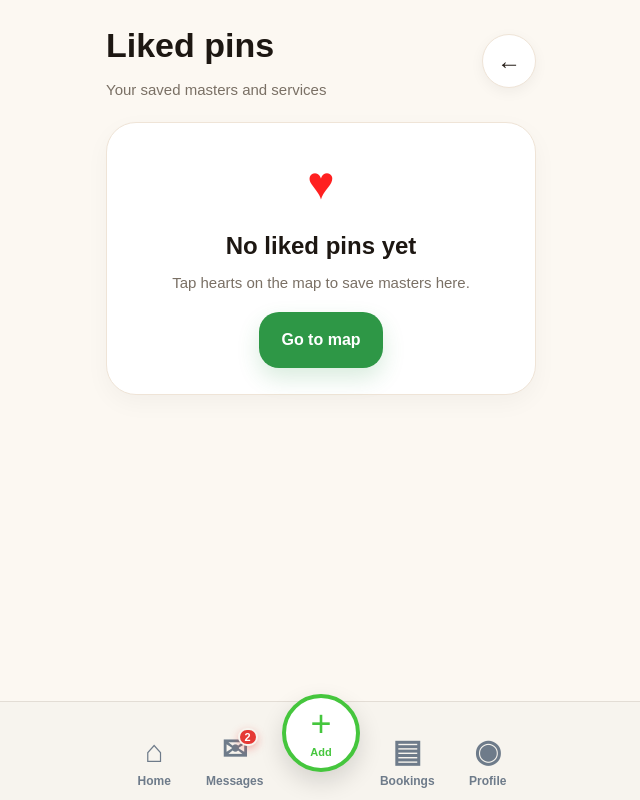
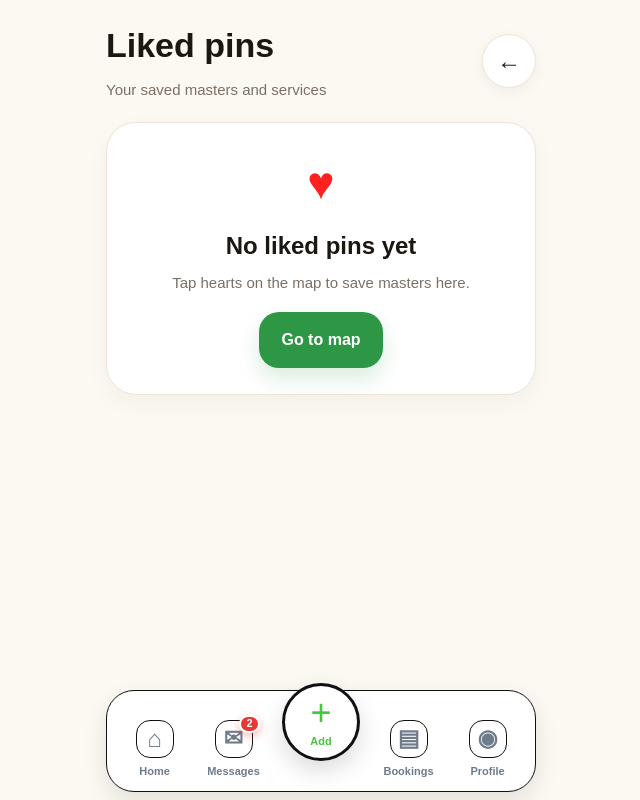
Before and after one commit to bellasalon4u-source/mapbookapp, a Next.js app: page /favorites in a window 1280 px wide. Shown: the whole page, without its empty margins (319-959 px from the left). Built offline with nearby package versions, Linux system fonts and the light colour scheme.

Commit message:
git add components/BottomNav.tsx git commit -m "Refine bottom nav to premium framed style and sync all languages"

```diff
--- a/components/BottomNav.tsx
+++ b/components/BottomNav.tsx
@@ -49,10 +49,18 @@ export default function BottomNav() {
           ? 'Inicio'
           : language === 'RU'
           ? 'Главная'
+          : language === 'UA'
+          ? 'Головна'
           : language === 'CZ'
           ? 'Domů'
           : language === 'DE'
           ? 'Start'
+          : language === 'IT'
+          ? 'Home'
+          : language === 'FR'
+          ? 'Accueil'
+          : language === 'AR'
+          ? 'الرئيسية'
           : language === 'PL'
           ? 'Start'
           : 'Home',
@@ -62,10 +70,18 @@ export default function BottomNav() {
           ? 'Mensajes'
           : language === 'RU'
           ? 'Сообщения'
+          : language === 'UA'
+          ? 'Повідомлення'
           : language === 'CZ'
           ? 'Zprávy'
           : language === 'DE'
           ? 'Nachrichten'
+          : language === 'IT'
+          ? 'Messaggi'
+          : language === 'FR'
+          ? 'Messages'
+          : language === 'AR'
+          ? 'الرسائل'
           : language === 'PL'
           ? 'Wiadomości'
           : 'Messages',
@@ -75,10 +91,18 @@ export default function BottomNav() {
           ? 'Añadir'
           : language === 'RU'
           ? 'Добавить'
+          : language === 'UA'
+          ? 'Додати'
           : language === 'CZ'
           ? 'Přidat'
           : language === 'DE'
           ? 'Hinzufügen'
+          : language === 'IT'
+          ? 'Aggiungi'
+          : language === 'FR'
+          ? 'Ajouter'
+          : language === 'AR'
+          ? 'إضافة'
           : language === 'PL'
           ? 'Dodaj'
           : 'Add',
@@ -88,10 +112,18 @@ export default function BottomNav() {
           ? 'Reservas'
           : language === 'RU'
           ? 'Брони'
+          : language === 'UA'
+          ? 'Броні'
           : language === 'CZ'
           ? 'Rezervace'
           : language === 'DE'
           ? 'Buchungen'
+          : language === 'IT'
+          ? 'Prenotazioni'
+          : language === 'FR'
+          ? 'Réservations'
+          : language === 'AR'
+          ? 'الحجوزات'
           : language === 'PL'
           ? 'Rezerwacje'
           : 'Bookings',
@@ -101,10 +133,18 @@ export default function BottomNav() {
           ? 'Perfil'
           : language === 'RU'
           ? 'Профиль'
+          : language === 'UA'
+          ? 'Профіль'
           : language === 'CZ'
           ? 'Profil'
           : language === 'DE'
           ? 'Profil'
+          : language === 'IT'
+          ? 'Profilo'
+          : language === 'FR'
+          ? 'Profil'
+          : language === 'AR'
+          ? 'الملف'
           : language === 'PL'
           ? 'Profil'
           : 'Profile',
@@ -114,10 +154,18 @@ export default function BottomNav() {
           ? 'Publicidad'
           : language === 'RU'
           ? 'Реклама'
+          : language === 'UA'
+          ? 'Реклама'
           : language === 'CZ'
           ? 'Reklama'
           : language === 'DE'
           ? 'Werbung'
+          : language === 'IT'
+          ? 'Pubblicità'
+          : language === 'FR'
+          ? 'Pub'
+          : language === 'AR'
+          ? 'إعلان'
           : language === 'PL'
           ? 'Reklama'
           : 'Ad',
@@ -127,10 +175,18 @@ export default function BottomNav() {
           ? 'Servicio'
           : language === 'RU'
           ? 'Услуга'
+          : language === 'UA'
+          ? 'Послуга'
           : language === 'CZ'
           ? 'Služba'
           : language === 'DE'
           ? 'Service'
+          : language === 'IT'
+          ? 'Servizio'
+          : language === 'FR'
+          ? 'Service'
+          : language === 'AR'
+          ? 'خدمة'
           : language === 'PL'
           ? 'Usługa'
           : 'Service',
@@ -140,10 +196,18 @@ export default function BottomNav() {
           ? 'Descuento'
           : language === 'RU'
           ? 'Скидка'
+          : language === 'UA'
+          ? 'Знижка'
           : language === 'CZ'
           ? 'Sleva'
           : language === 'DE'
           ? 'Rabatt'
+          : language === 'IT'
+          ? 'Sconto'
+          : language === 'FR'
+          ? 'Réduc.'
+          : language === 'AR'
+          ? 'خصم'
           : language === 'PL'
           ? 'Zniżka'
           : 'Deal',
@@ -153,10 +217,18 @@ export default function BottomNav() {
           ? 'Cerrar'
           : language === 'RU'
           ? 'Закрыть'
+          : language === 'UA'
+          ? 'Закрити'
           : language === 'CZ'
           ? 'Zavřít'
           : language === 'DE'
           ? 'Schließen'
+          : language === 'IT'
+          ? 'Chiudi'
+          : language === 'FR'
+          ? 'Fermer'
+          : language === 'AR'
+          ? 'إغلاق'
           : language === 'PL'
           ? 'Zamknij'
           : 'Close',
@@ -165,7 +237,8 @@ export default function BottomNav() {
 
   const isHome = pathname === '/';
   const isMessages = pathname.startsWith('/messages');
-  const isBookings = pathname.startsWith('/bookings');
+  const isBookings =
+    pathname.startsWith('/bookings') || pathname.startsWith('/profile/bookings');
   const isProfile = pathname.startsWith('/profile');
   const isAdd =
     pathname.startsWith('/add') ||
@@ -190,6 +263,9 @@ export default function BottomNav() {
     router.push('/profile/deals/new');
   };
 
+  const itemColor = '#6e7b8a';
+  const activeColor = '#17130f';
+
   return (
     <>
       {showAddMenu ? (
@@ -210,14 +286,14 @@ export default function BottomNav() {
             style={{
               width: '100%',
               maxWidth: 430,
-              padding: '0 14px calc(92px + env(safe-area-inset-bottom))',
+              padding: '0 14px calc(100px + env(safe-area-inset-bottom))',
               boxSizing: 'border-box',
             }}
           >
             <div
               style={{
                 border: '2px solid #111111',
-                borderRadius: 24,
+                borderRadius: 26,
                 background: '#ffffff',
                 boxShadow: '0 18px 34px rgba(0,0,0,0.18)',
                 overflow: 'hidden',
@@ -395,20 +471,24 @@ export default function BottomNav() {
           left: 0,
           right: 0,
           bottom: 0,
-          background: 'rgba(247,244,238,0.98)',
-          borderTop: '1px solid #e3ddd5',
-          backdropFilter: 'blur(10px)',
+          background: 'transparent',
           zIndex: 80,
+          padding: '0 8px calc(8px + env(safe-area-inset-bottom))',
+          boxSizing: 'border-box',
         }}
       >
         <div
           style={{
             maxWidth: 430,
             margin: '0 auto',
+            background: '#ffffff',
+            border: '1.5px solid #111111',
+            borderRadius: 28,
+            boxShadow: '0 10px 24px rgba(0,0,0,0.10)',
             display: 'grid',
-            gridTemplateColumns: '1fr 1fr 92px 1fr 1fr',
+            gridTemplateColumns: '1fr 1fr 96px 1fr 1fr',
             alignItems: 'end',
-            padding: '10px 8px calc(10px + env(safe-area-inset-bottom))',
+            padding: '10px 8px 12px',
             boxSizing: 'border-box',
           }}
         >
@@ -421,13 +501,29 @@ export default function BottomNav() {
               display: 'flex',
               flexDirection: 'column',
               alignItems: 'center',
+              justifyContent: 'flex-end',
               gap: 5,
-              color: isHome ? '#1f5d99' : '#6e7b8a',
+              color: isHome ? activeColor : itemColor,
               cursor: 'pointer',
+              minHeight: 58,
             }}
           >
-            <span style={{ fontSize: 31, lineHeight: 1, fontWeight: 700 }}>⌂</span>
-            <span style={{ fontSize: 12, fontWeight: 800 }}>{navText.home}</span>
+            <div
+              style={{
+                width: 38,
+                height: 38,
+                borderRadius: 14,
+                border: '1.5px solid #111111',
+                background: isHome ? '#f4f4f4' : '#ffffff',
+                display: 'flex',
+                alignItems: 'center',
+                justifyContent: 'center',
+                boxShadow: isHome ? '0 4px 10px rgba(0,0,0,0.08)' : 'none',
+              }}
+            >
+              <span style={{ fontSize: 24, lineHeight: 1, fontWeight: 700 }}>⌂</span>
+            </div>
+            <span style={{ fontSize: 11, fontWeight: 900 }}>{navText.home}</span>
           </button>
 
           <button
@@ -439,21 +535,36 @@ export default function BottomNav() {
               display: 'flex',
               flexDirection: 'column',
               alignItems: 'center',
+              justifyContent: 'flex-end',
               gap: 5,
-              color: isMessages ? '#1f5d99' : '#6e7b8a',
+              color: isMessages ? activeColor : itemColor,
               position: 'relative',
               cursor: 'pointer',
+              minHeight: 58,
             }}
           >
-            <div style={{ position: 'relative' }}>
-              <span style={{ fontSize: 31, lineHeight: 1, fontWeight: 700 }}>✉</span>
+            <div
+              style={{
+                position: 'relative',
+                width: 38,
+                height: 38,
+                borderRadius: 14,
+                border: '1.5px solid #111111',
+                background: isMessages ? '#f4f4f4' : '#ffffff',
+                display: 'flex',
+                alignItems: 'center',
+                justifyContent: 'center',
+                boxShadow: isMessages ? '0 4px 10px rgba(0,0,0,0.08)' : 'none',
+              }}
+            >
+              <span style={{ fontSize: 23, lineHeight: 1, fontWeight: 700 }}>✉</span>
 
               {unreadMessages > 0 ? (
                 <span
                   style={{
                     position: 'absolute',
                     top: -6,
-                    right: -10,
+                    right: -8,
                     minWidth: 18,
                     height: 18,
                     padding: '0 5px',
@@ -466,7 +577,7 @@ export default function BottomNav() {
                     alignItems: 'center',
                     justifyContent: 'center',
                     boxShadow: '0 3px 8px rgba(229,57,53,0.35)',
-                    border: '2px solid #f7f4ee',
+                    border: '2px solid #ffffff',
                   }}
                 >
                   {unreadMessages > 9 ? '9+' : unreadMessages}
@@ -474,7 +585,7 @@ export default function BottomNav() {
               ) : null}
             </div>
 
-            <span style={{ fontSize: 12, fontWeight: 700 }}>{navText.messages}</span>
+            <span style={{ fontSize: 11, fontWeight: 900 }}>{navText.messages}</span>
           </button>
 
           <div
@@ -491,7 +602,7 @@ export default function BottomNav() {
                 width: 78,
                 height: 78,
                 borderRadius: 999,
-                border: '4px solid #45c63d',
+                border: '3px solid #111111',
                 background: isAdd ? '#45c63d' : '#ffffff',
                 color: isAdd ? '#ffffff' : '#45c63d',
                 boxShadow: '0 10px 24px rgba(0,0,0,0.14)',
@@ -505,26 +616,42 @@ export default function BottomNav() {
               title={navText.add}
             >
               <span style={{ fontSize: 36, lineHeight: 1, fontWeight: 400 }}>+</span>
-              <span style={{ fontSize: 11, fontWeight: 800 }}>{navText.add}</span>
+              <span style={{ fontSize: 11, fontWeight: 900 }}>{navText.add}</span>
             </button>
           </div>
 
           <button
             type="button"
-            onClick={() => router.push('/bookings')}
+            onClick={() => router.push('/profile/bookings')}
             style={{
               border: 'none',
               background: 'transparent',
               display: 'flex',
               flexDirection: 'column',
               alignItems: 'center',
+              justifyContent: 'flex-end',
               gap: 5,
-              color: isBookings ? '#1f5d99' : '#6e7b8a',
+              color: isBookings ? activeColor : itemColor,
               cursor: 'pointer',
+              minHeight: 58,
             }}
           >
-            <span style={{ fontSize: 31, lineHeight: 1, fontWeight: 700 }}>▤</span>
-            <span style={{ fontSize: 12, fontWeight: 700 }}>{navText.bookings}</span>
+            <div
+              style={{
+                width: 38,
+                height: 38,
+                borderRadius: 14,
+                border: '1.5px solid #111111',
+                background: isBookings ? '#f4f4f4' : '#ffffff',
+                display: 'flex',
+                alignItems: 'center',
+                justifyContent: 'center',
+                boxShadow: isBookings ? '0 4px 10px rgba(0,0,0,0.08)' : 'none',
+              }}
+            >
+              <span style={{ fontSize: 23, lineHeight: 1, fontWeight: 700 }}>▤</span>
+            </div>
+            <span style={{ fontSize: 11, fontWeight: 900 }}>{navText.bookings}</span>
           </button>
 
           <button
@@ -536,13 +663,29 @@ export default function BottomNav() {
               display: 'flex',
               flexDirection: 'column',
               alignItems: 'center',
+              justifyContent: 'flex-end',
               gap: 5,
-              color: isProfile ? '#1f5d99' : '#6e7b8a',
+              color: isProfile ? activeColor : itemColor,
               cursor: 'pointer',
+              minHeight: 58,
             }}
           >
-            <span style={{ fontSize: 31, lineHeight: 1, fontWeight: 700 }}>◉</span>
-            <span style={{ fontSize: 12, fontWeight: 700 }}>{navText.profile}</span>
+            <div
+              style={{
+                width: 38,
+                height: 38,
+                borderRadius: 14,
+                border: '1.5px solid #111111',
+                background: isProfile ? '#f4f4f4' : '#ffffff',
+                display: 'flex',
+                alignItems: 'center',
+                justifyContent: 'center',
+                boxShadow: isProfile ? '0 4px 10px rgba(0,0,0,0.08)' : 'none',
+              }}
+            >
+              <span style={{ fontSize: 23, lineHeight: 1, fontWeight: 700 }}>◉</span>
+            </div>
+            <span style={{ fontSize: 11, fontWeight: 900 }}>{navText.profile}</span>
           </button>
         </div>
       </nav>
```
